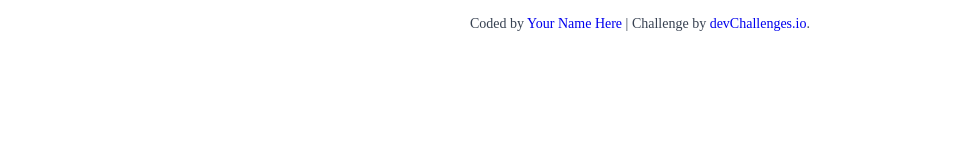
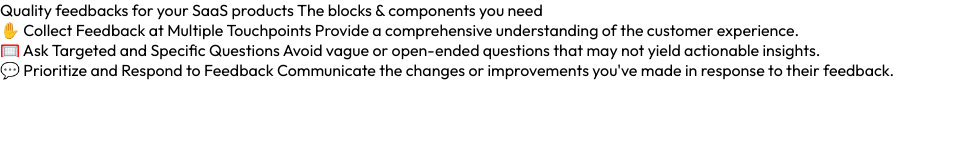
Before and after one commit to juannina25/ejemplo, a plain HTML site: page Semana 03/Jueves/simple-feature-section-master/index.html in a window 1280 px wide. Shown: the whole page, without its empty margins (0-956 px from the left). Drawn offline with Linux system fonts and the light colour scheme.

Commit message:
Actualizacion clase 3

```diff
--- /dev/null
+++ b/Semana 03/Jueves/simple-feature-section-master/css/style.css
@@ -0,0 +1,26 @@
+@import url('https://fonts.googleapis.com/css2?family=Outfit:wght@100..900&display=swap');
+
+:root{
+    --yellow: #FCEED8;
+    --pink: #FBE5E6;
+    --skyblue:#DEE9FC;
+    --body-background: #121826;
+    --card-background: #212936;
+    --title-color: #E5E7EB;
+    --gray1: #9DA3AE;
+    --gray2: #D2D5DA;
+
+
+}
+
+* {
+    margin: 0;
+    padding: 0;
+}
+
+body{
+  font-family: "Outfit", sans-serif;
+  font-optical-sizing: auto;
+  /* font-weight: <weight>; */
+  font-style: normal;
+}
--- a/Semana 03/Jueves/simple-feature-section-master/index.html
+++ b/Semana 03/Jueves/simple-feature-section-master/index.html
@@ -12,62 +12,35 @@
     />
 
     <title>Simple Feature Section | devChallenges.io</title>
-
-    <!--You are welcome to delete these styles or modify them in your own stylesheet -->
-    <style>
-      * {
-        margin: 0;
-        padding: 0;
-        box-sizing: border-box;
-      }
-
-      body {
-        height: 100vh;
-      }
-
-      .author-info {
-        font-size: 14px;
-        text-align: center;
-        margin-top: 16px;
-        color: rgb(55, 65, 81);
-      }
-
-      .author-info a {
-        text-decoration: none;
-      }
-    </style>
+    <link rel="stylesheet" href="css/style.css">
   </head>
   <body>
-    <!--
-     ✋
-
-     🥅
-
-     💬
-
-     Quality feedbacks for your SaaS products
-
-     The blocks & components you need
-
-     Collect Feedback at Multiple Touchpoints
-
-     Provide a comprehensive understanding of the customer experience.
-
-     Ask Targeted and Specific Questions
-
-     Avoid vague or open-ended questions that may not yield actionable insights.
-
-     Prioritize and Respond to Feedback
-
-     Communicate the changes or improvements you've made in response to their feedback.
-
-    -->
-
-    <div class="author-info">
-      Coded by <a href="#">Your Name Here</a> | Challenge by
-      <a href="https://www.devchallenges.io?ref=challenge" target="_blank"
-        >devChallenges.io</a
-      >.
-    </div>
+      <main>
+      <section>
+        Quality feedbacks for your SaaS products
+        The blocks & components you need
+      </section>
+    </main>
+    <section>
+      <article>
+        ✋
+        Collect Feedback at Multiple Touchpoints
+        Provide a comprehensive understanding of the customer experience.
+      </article>
+    </section>
+    <section>
+      <article>
+        🥅
+        Ask Targeted and Specific Questions
+        Avoid vague or open-ended questions that may not yield actionable insights.
+      </article>
+    </section>
+    <section>
+      <article>
+        💬
+        Prioritize and Respond to Feedback
+        Communicate the changes or improvements you've made in response to their feedback.
+      </article>
+    </section>
   </body>
 </html>
```
